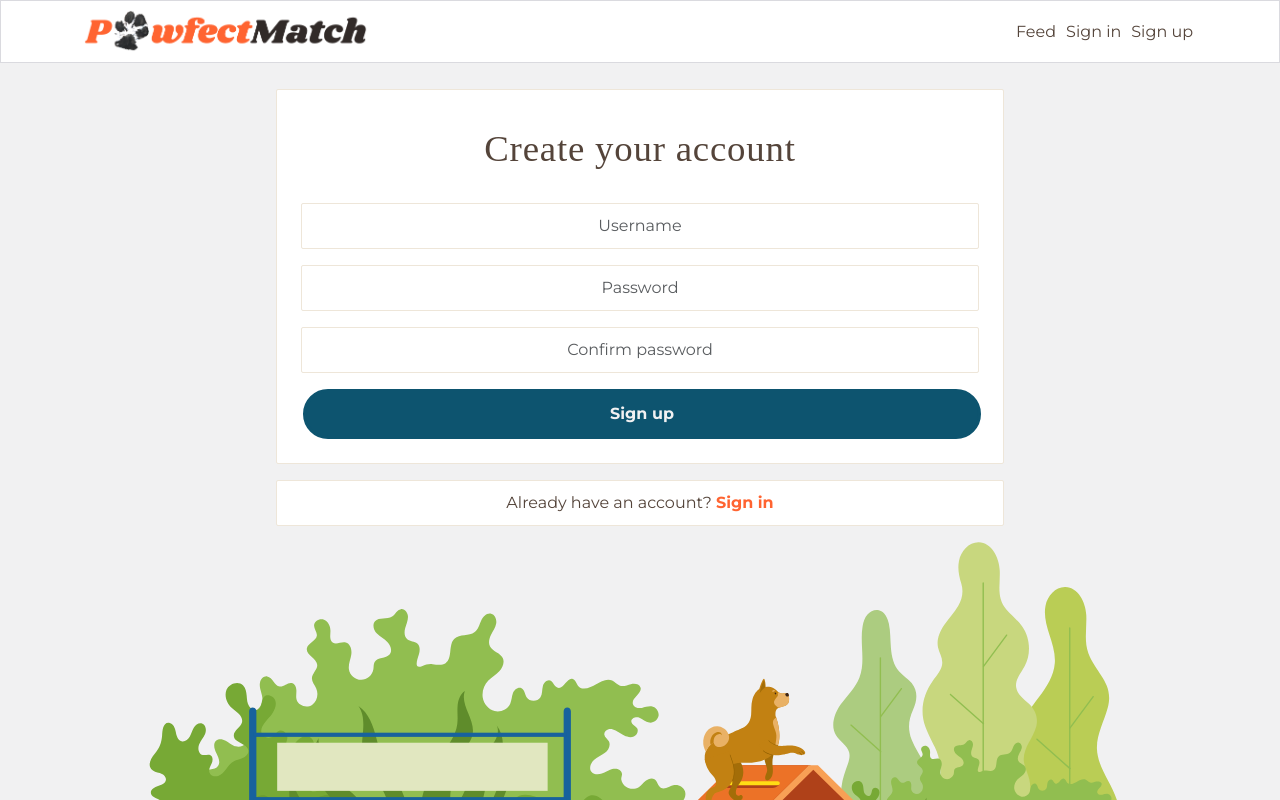
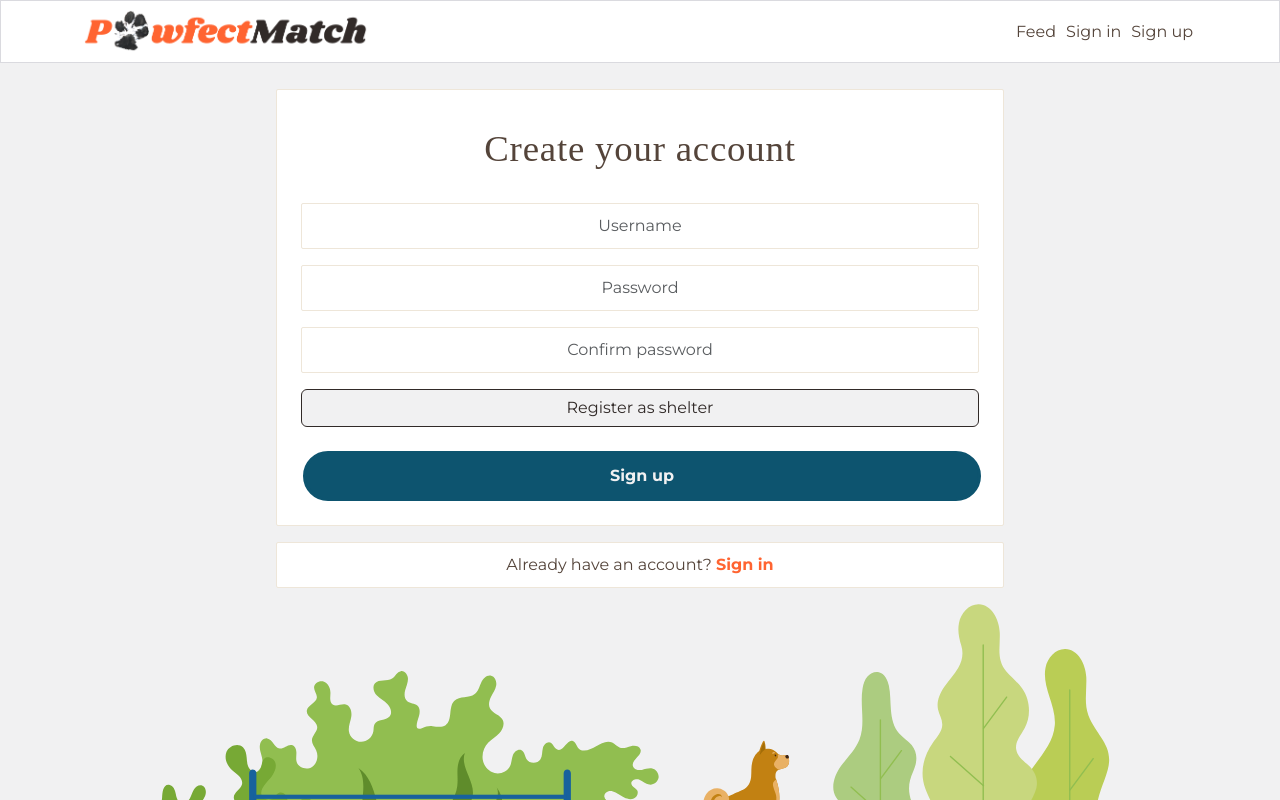
Before and after one commit to Julia-Wagner/PawfectMatch, a React (Create React App) app: page /signup in a window 1280 px wide. Shown: the top 800 px of the page. Built offline with nearby package versions, Linux system fonts and the light colour scheme; the HTML template or start-up script is replaced by a standard one; a web font is replaced by a local one.

Commit message:
feat: add shelter checkbox button to registration form and set the profile type

```diff
--- a/src/pages/auth/SignUpForm.js
+++ b/src/pages/auth/SignUpForm.js
@@ -6,7 +6,7 @@ import btnStyles from "../../styles/Button.module.css";
 import appStyles from "../../App.module.css";
 import playground from "../../assets/playground.svg"
 
-import {Form, Button, Image, Col, Row, Container, Alert} from "react-bootstrap";
+import {Form, Button, Image, Col, Row, Container, Alert, ToggleButton, ButtonGroup} from "react-bootstrap";
 import axios from "axios";
 
 const SignUpForm = () => {
@@ -18,6 +18,7 @@ const SignUpForm = () => {
     const { username, password1, password2 } = signUpData;
 
     const [errors, setErrors] = useState({});
+    const [checked, setChecked] = useState(false);
 
     const navigate= useNavigate();
 
@@ -31,10 +32,22 @@ const SignUpForm = () => {
     const handleSubmit = async (event) => {
         event.preventDefault();
         try {
-            await axios.post("/dj-rest-auth/registration/", signUpData)
+            const response = await axios.post("/dj-rest-auth/registration/", signUpData);
+            if (checked) {
+                // update profile if user registers as shelter
+                let profileId = response.data.user.profile_id;
+                let token = response.data.access_token;
+                await axios.put(`/profiles/${profileId}/`, {
+                    type: "shelter"
+                }, {
+                    headers: {
+                        Authorization: `Bearer ${token}`,
+                    },
+                });
+            }
             navigate("/signin");
         } catch (err) {
-            setErrors(err.response?.data)
+            setErrors(err.response?.data);
         }
     }
 
@@ -94,6 +107,19 @@ const SignUpForm = () => {
                                 <Alert variant="warning" className="mt-3" key={idx}>{message}</Alert>
                             )}
 
+                            <ButtonGroup className="mb-4 d-flex justify-content-center">
+                                <ToggleButton
+                                    className={checked ? `${btnStyles.Checked}` : `${btnStyles.Toggle}`}
+                                    id="toggle-check"
+                                    type="checkbox"
+                                    checked={checked}
+                                    value="1"
+                                    onChange={(e) => setChecked(e.currentTarget.checked)}
+                                >
+                                    Register as shelter
+                                </ToggleButton>
+                            </ButtonGroup>
+
                             <Button className={`${btnStyles.Button} ${btnStyles.Wide}`} type="submit">
                                 Sign up
                             </Button>
--- a/src/styles/Button.module.css
+++ b/src/styles/Button.module.css
@@ -28,3 +28,15 @@
     padding: 10px 50px;
     width: 100%;
 }
+
+.Toggle {
+    background-color: #f1f1f2;
+    color: #312A28;
+    border-color: #312A28;
+}
+
+.Toggle:hover, .Toggle:active, .Checked {
+    color: #312A28;
+    background-color: #9cc63b !important;
+    border-color: #9cc63b !important;
+}
```
